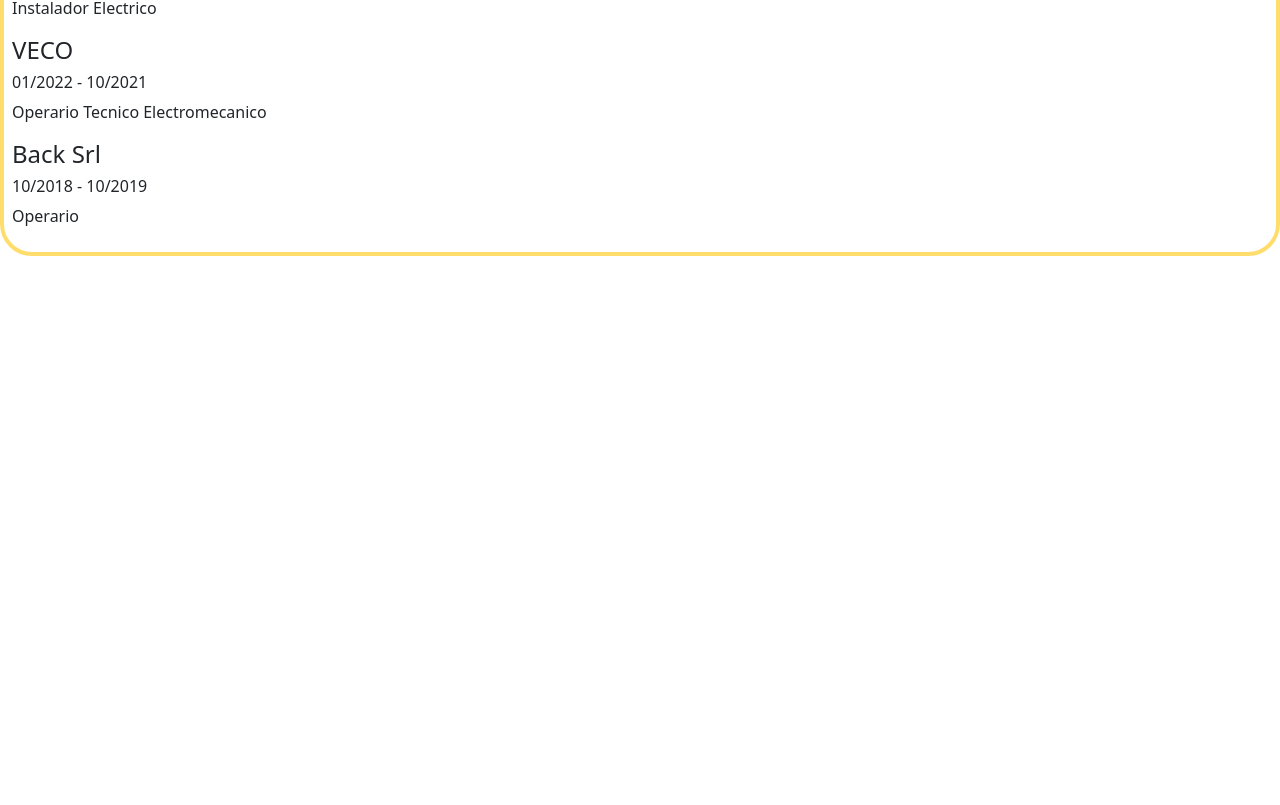
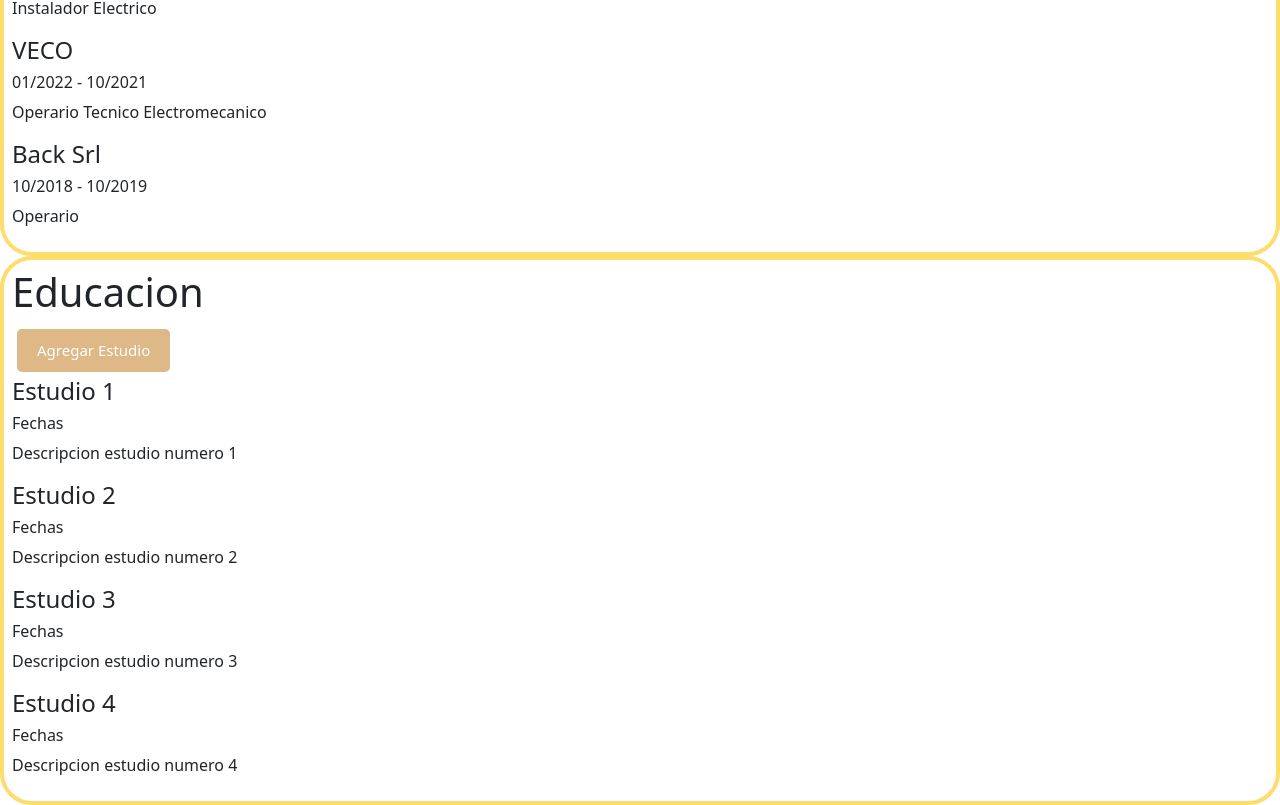
Before and after one commit to TomAndrades/portfolio, an Angular app: page / in a window 1280 px wide. Shown: the part 738-1543 px from the top of the page. Before the commit the page ends 994 px from the top, so only its background shows below. Built offline with nearby package versions, Linux system fonts and the light colour scheme.

Commit message:
seccion estudio

```diff
--- a/src/app/app.component.html
+++ b/src/app/app.component.html
@@ -1,2 +1,4 @@
-<app-header></app-header> <app-presentation></app-presentation>
+<app-header></app-header>
+<app-presentation></app-presentation>
 <app-experiencias></app-experiencias>
+<app-educacion></app-educacion>
--- a/src/app/app.module.ts
+++ b/src/app/app.module.ts
@@ -9,6 +9,8 @@
 import { ExperienciasComponent } from './components/experiencias/experiencias.component';
 import { AddButtonComponent } from './components/add-button/add-button.component';
 import { ExperienciaComponent } from './components/experiencia/experiencia.component';
+import { EducacionComponent } from './components/educacion/educacion.component';
+import { EstudioComponent } from './components/estudio/estudio.component';
 
 @NgModule({
   declarations: [
@@ -19,6 +21,8 @@
     ExperienciasComponent,
     AddButtonComponent,
     ExperienciaComponent,
+    EducacionComponent,
+    EstudioComponent,
   ],
   imports: [
     BrowserModule,
--- /dev/null
+++ b/src/app/components/educacion/educacion.component.html
@@ -0,0 +1,9 @@
+<div class="card mat-card p-2">
+  <h1>Educacion</h1>
+  <app-add-button
+    color="burlywood"
+    text="Agregar Estudio"
+    (btnClick)="toggleAddStudy()"
+  ></app-add-button>
+  <app-estudio></app-estudio>
+</div>
--- /dev/null
+++ b/src/app/components/educacion/educacion.component.ts
@@ -0,0 +1,19 @@
+import { Component, OnInit } from '@angular/core';
+
+@Component({
+  selector: 'app-educacion',
+  templateUrl: './educacion.component.html',
+  styleUrls: ['./educacion.component.css']
+})
+export class EducacionComponent implements OnInit {
+
+  constructor() { }
+
+  ngOnInit(): void {
+  }
+
+  toggleAddStudy() {
+    console.log("Agregar Estudio");
+  }
+
+}
--- /dev/null
+++ b/src/app/components/estudio/estudio.component.html
@@ -0,0 +1,21 @@
+<!-- <div *ngFor="let estudio of estudios">
+  <h4>{{ estudio.nombreEmpresa }}</h4>
+  <h6 *ngIf="estudio.esTrabajoActual; else elseBlock">
+    {{ estudio.fechaInicio | date: "MM/yyyy" }} - Actualmente
+  </h6>
+  <ng-template #elseBlock>
+    <h6>
+      {{ estudio.fechaInicio | date: "MM/yyyy" }} -
+      {{ estudio.fechaFin | date: "MM/yyyy" }}
+    </h6>
+  </ng-template>
+  <p>
+    {{ estudio.descripcion }}
+  </p>
+</div> -->
+
+<div *ngFor="let i of [1, 2, 3, 4]">
+  <h4>Estudio {{ i }}</h4>
+  <h6>Fechas</h6>
+  <p>Descripcion estudio numero {{ i }}</p>
+</div>
--- /dev/null
+++ b/src/app/components/estudio/estudio.component.ts
@@ -0,0 +1,19 @@
+import { JsonPipe } from '@angular/common';
+import { Component, OnInit } from '@angular/core';
+// import { ESTUDIOS } from 'src/app/mock-estudios';
+// import { Estudio } from 'src/app/estudio';
+
+@Component({
+  selector: 'app-estudio',
+  templateUrl: './estudio.component.html',
+  styleUrls: ['./estudio.component.css']
+})
+export class EstudioComponent implements OnInit {
+  // estudios: Estudios[] = ESTUDIOS;
+
+  constructor() { }
+
+  ngOnInit(): void {
+  }
+
+}
--- a/src/app/components/experiencias/experiencias.component.ts
+++ b/src/app/components/experiencias/experiencias.component.ts
@@ -13,7 +13,7 @@
   }
 
   toggleAddExperience() {
-    console.log("Emited");
+    console.log("Agregar experiencia");
   }
 
 }
```
Also changed, not shown: src/app/components/educacion/educacion.component.css (added), src/app/components/estudio/estudio.component.css (added).
